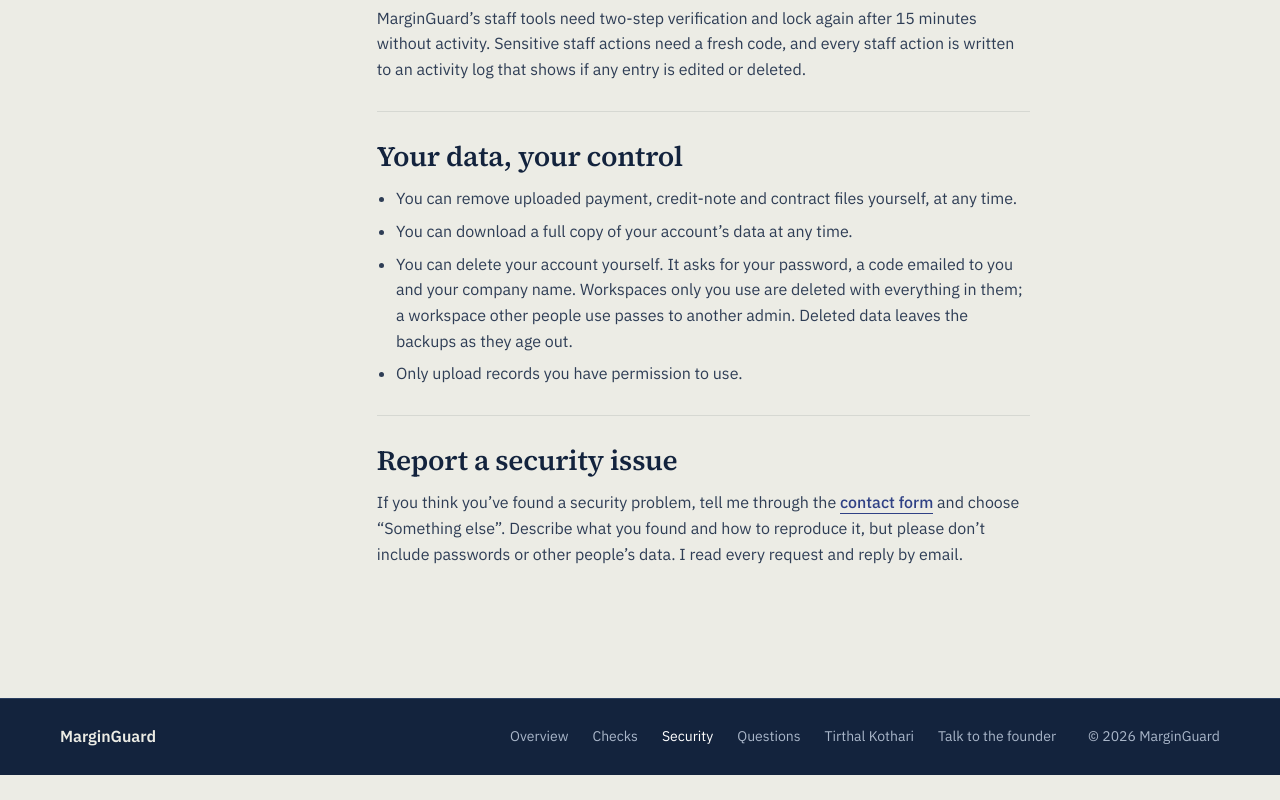
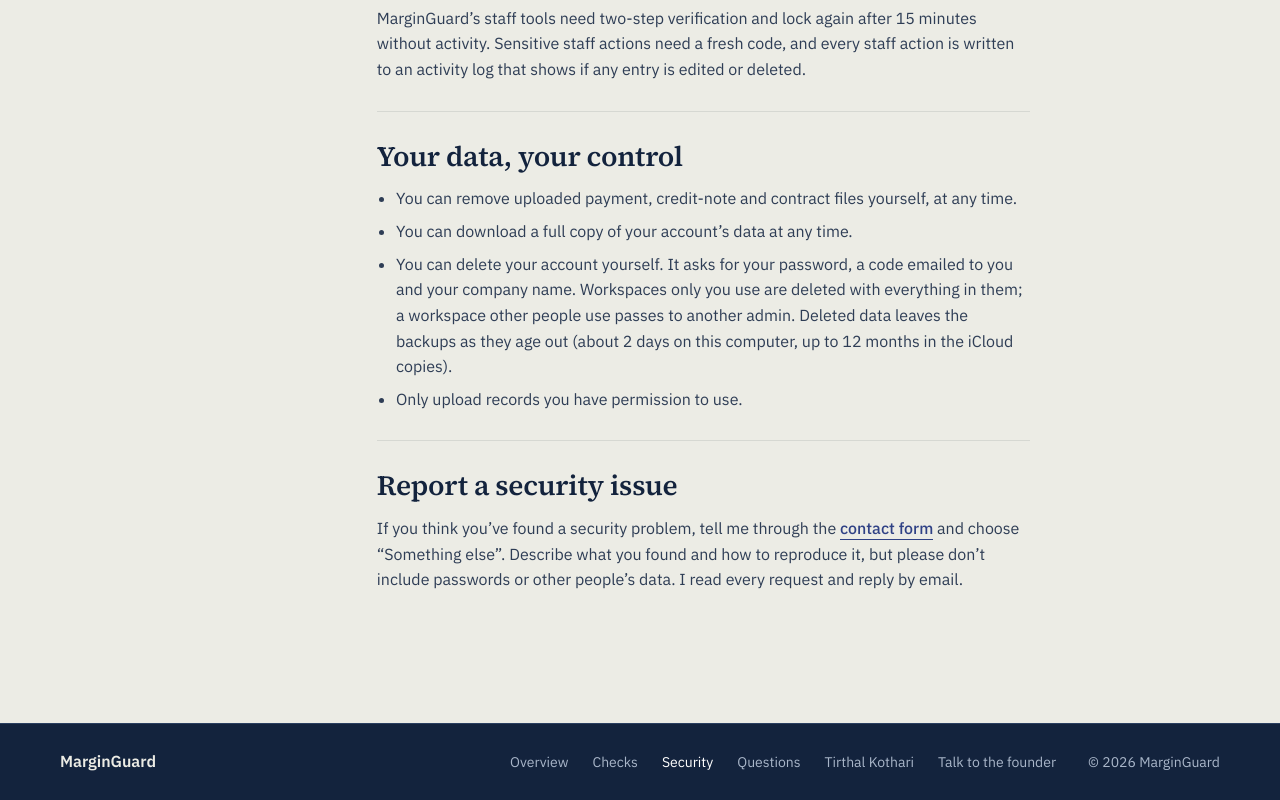
Before and after one commit to tirth14503-dev/tirth14503-dev.github.io, a plain HTML site: page marginguard/security.html in a window 1280 px wide. Shown: the part 2236-3036 px from the top of the page. Before the commit the page ends 3011 px from the top, so only its background shows below. Drawn offline with Linux system fonts and the light colour scheme; a web font is replaced by a local one.

Commit message:
MarginGuard site: security page says how long deleted data stays in backups

```diff
--- a/marginguard/security.html
+++ b/marginguard/security.html
@@ -123,7 +123,7 @@
             <ul>
               <li>You can remove uploaded payment, credit-note and contract files yourself, at any time.</li>
               <li>You can download a full copy of your account’s data at any time.</li>
-              <li>You can delete your account yourself. It asks for your password, a code emailed to you and your company name. Workspaces only you use are deleted with everything in them; a workspace other people use passes to another admin. Deleted data leaves the backups as they age out.</li>
+              <li>You can delete your account yourself. It asks for your password, a code emailed to you and your company name. Workspaces only you use are deleted with everything in them; a workspace other people use passes to another admin. Deleted data leaves the backups as they age out (about 2 days on this computer, up to 12 months in the iCloud copies).</li>
               <li>Only upload records you have permission to use.</li>
             </ul>
           </article>
```
